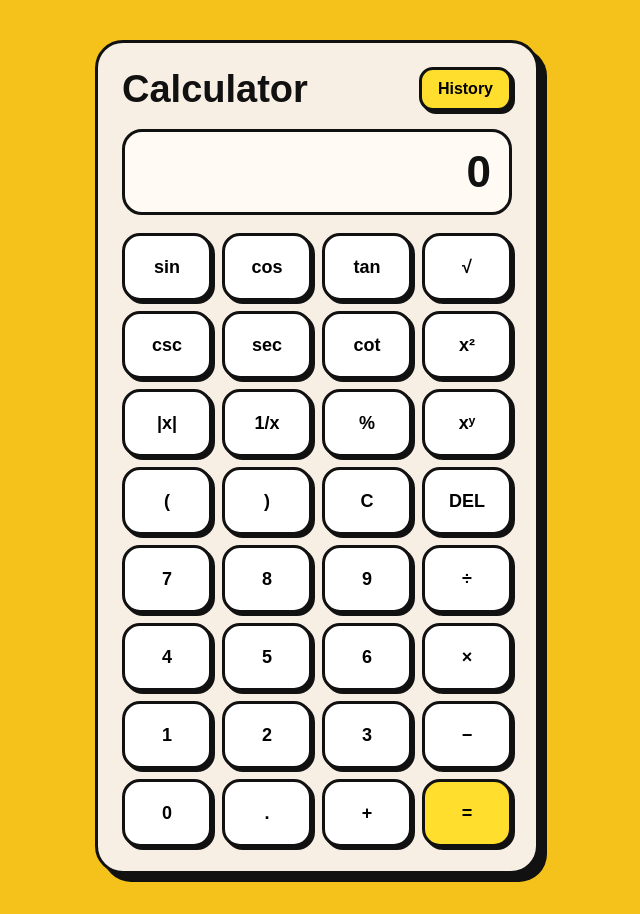
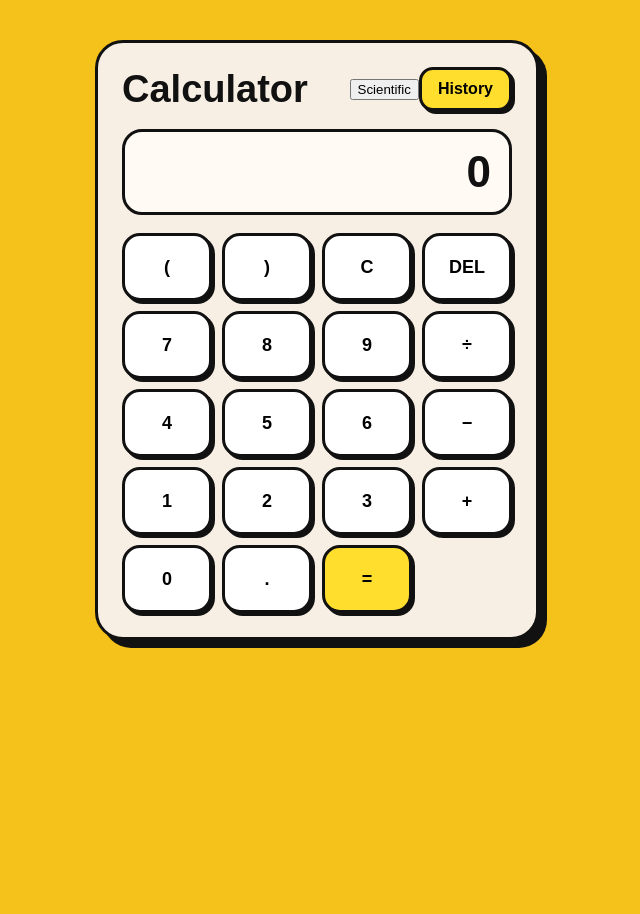
Before and after one commit to czcarrizales/cmps3350-mini-project, a React (Vite) app in the folder frontend/: page / in a window 1280 px wide. Shown: the whole page, without its empty margins (323-963 px from the left). After the commit the page ends 800 px from the top, so only its background shows below. Built offline with nearby package versions, Linux system fonts and the light colour scheme.

Commit message:
show advanced button and ui readjust

```diff
--- a/frontend/src/App.tsx
+++ b/frontend/src/App.tsx
@@ -24,7 +24,7 @@
   // calculation or continue using the previous answer.
   const [justEvaluated, setJustEvaluated] = useState(false);
 
-
+const [showAdvanced, setShowAdvanced] = useState(false);
   // Send the full expression to the Flask backend.
   //
   // Example:
@@ -174,12 +174,21 @@
   <div className="calculator-header">
   <h1>Calculator</h1>
 
+  <div className="header-buttons">
+    <button
+      className="mode-button"
+      onClick={() => setShowAdvanced(!showAdvanced)}
+    >
+      {showAdvanced ? "Basic" : "Scientific"}
+    </button>
+
     <button
       className="history-toggle"
       onClick={() => setShowHistory(!showHistory)}
     >
-      {showHistory ? "Hide History" : "History"}
+      History
     </button>
+  </div>
 </div>
 
   {showHistory && (
@@ -204,6 +213,8 @@
   </div>
 
   <div className="buttons">
+    {showAdvanced && (
+    <>
       <button onClick={() => handleButtonClick("sin(")}>sin</button>
       <button onClick={() => handleButtonClick("cos(")}>cos</button>
       <button onClick={() => handleButtonClick("tan(")}>tan</button>
@@ -218,7 +229,8 @@
       <button onClick={() => handleButtonClick("recip(")}>1/x</button>
       <button onClick={() => handleButtonClick("%")}>%</button>
       <button onClick={() => handleButtonClick("^")}>xʸ</button>
-
+    </>
+  )}
     <button onClick={() => handleButtonClick("(")}>(</button>
     <button onClick={() => handleButtonClick(")")}>)</button>
     <button onClick={() => handleButtonClick("C")}>C</button>
@@ -232,16 +244,16 @@
     <button onClick={() => handleButtonClick("4")}>4</button>
 <button onClick={() => handleButtonClick("5")}>5</button>
 <button onClick={() => handleButtonClick("6")}>6</button>
-    <button onClick={() => handleButtonClick("×")}>×</button>
+<button onClick={() => handleButtonClick("-")}>−</button>
 
 <button onClick={() => handleButtonClick("1")}>1</button>
 <button onClick={() => handleButtonClick("2")}>2</button>
 <button onClick={() => handleButtonClick("3")}>3</button>
-    <button onClick={() => handleButtonClick("-")}>−</button>
+<button onClick={() => handleButtonClick("+")}>+</button>
+
 
 <button onClick={() => handleButtonClick("0")}>0</button>
 <button onClick={() => handleButtonClick(".")}>.</button>
-    <button onClick={() => handleButtonClick("+")}>+</button>
 <button className="equals" onClick={() => handleButtonClick("=")}>
   =
 </button>
```
Lines whose indentation alone changed are shown as unchanged.
